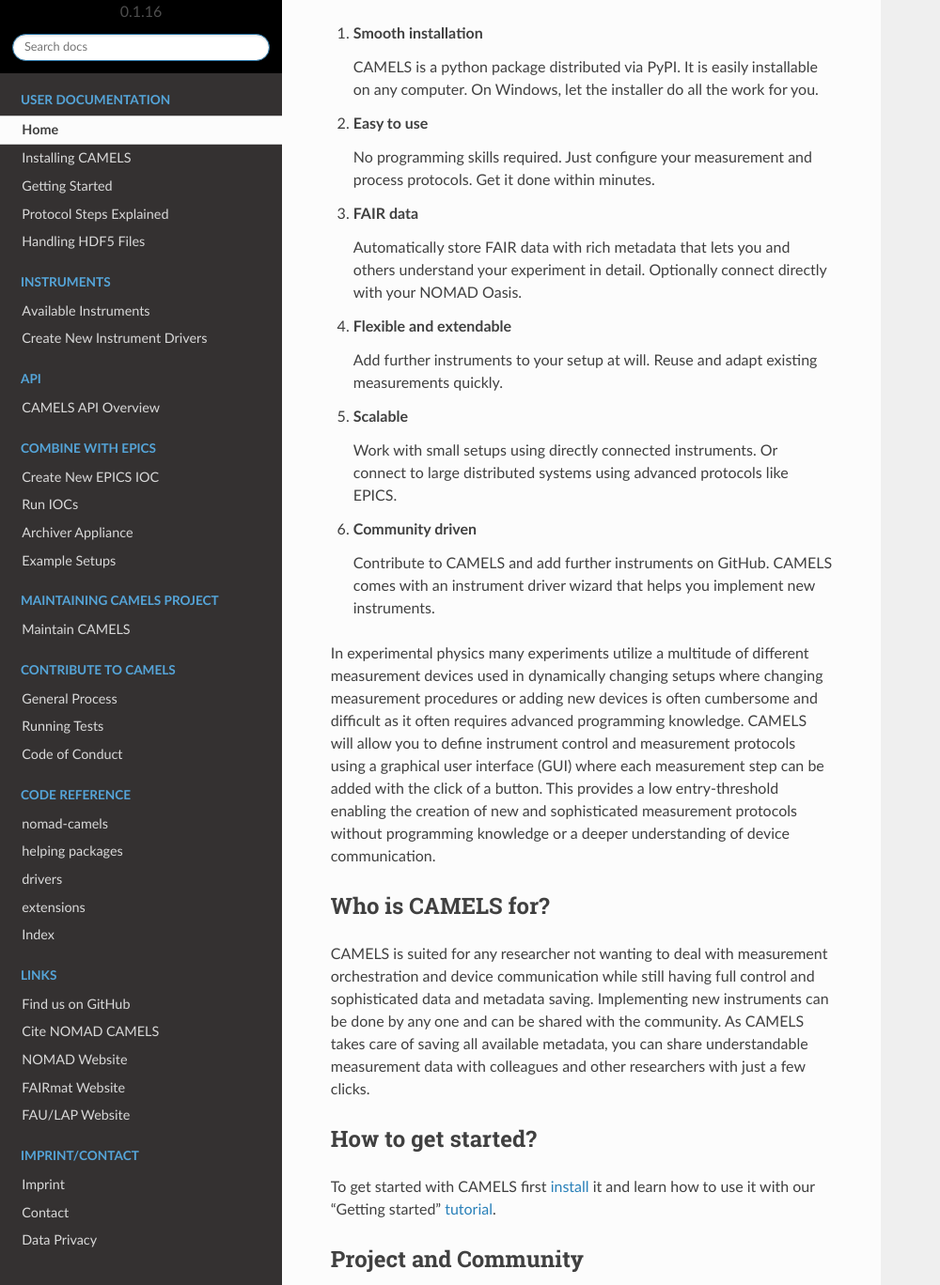
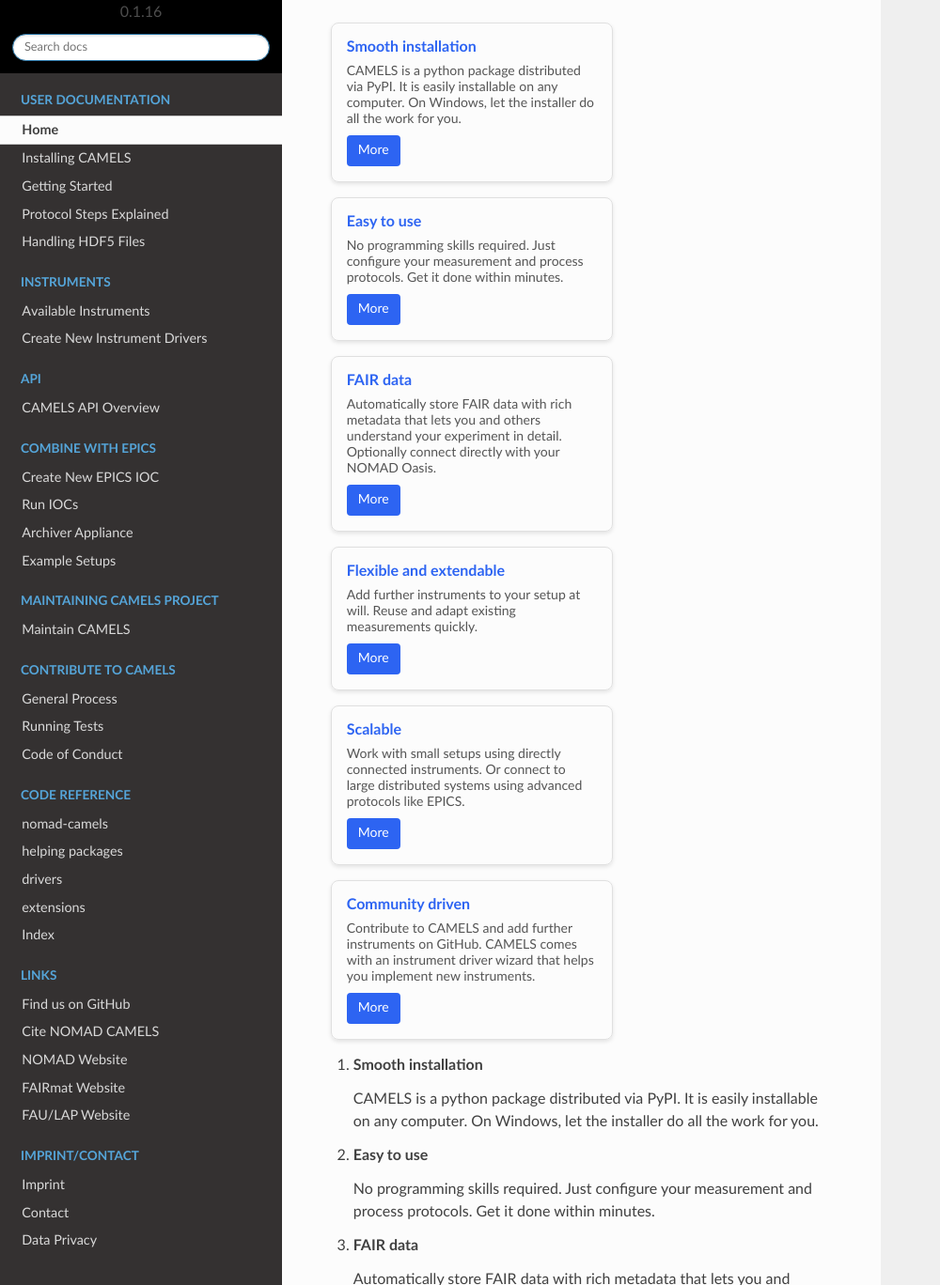
Before and after one commit to FAU-LAP/NOMAD-CAMELS, a Sphinx documentation site: the page built from docs/source/index.rst, in a window 1280 px wide and 1400 px high, scrolled down 1392 px, cut to the strip 32-1400 px from the top of the window. Shown: the whole strip at 94% size, without its empty margins (0-1000 px from the left). Built offline with Sphinx 7.4.7 and the Read the Docs theme 2.0.0, drawn with Linux system fonts in a browser that asks for light colours; pages that are not in the unit, such as notebooks, are missing from menus; the version number is read from the project's files by our own code.

Commit message:
added custom.js file

```diff
--- a/docs/source/conf.py
+++ b/docs/source/conf.py
@@ -60,3 +60,4 @@
 html_static_path = ["_static"]
 
 html_css_files = {"css/custom.css"}
+html_js_files = ["js/custom.js"]
--- a/docs/source/index.rst
+++ b/docs/source/index.rst
@@ -30,6 +30,60 @@
 
 Why CAMELS?
 ===========
+
+.. raw:: html
+
+    <div class="box-container">
+
+        <div class="box">
+            <a href="#" class="box-title">Smooth installation</a>
+            <div class="box-content">
+                CAMELS is a python package distributed via PyPI. It is easily installable on any computer. On Windows, let the installer do all the work for you.
+            </div>
+            <a href="#" class="more-link" onclick="toggleContent(event, this)">More</a>
+        </div>
+
+        <div class="box">
+            <a href="#" class="box-title">Easy to use</a>
+            <div class="box-content">
+                No programming skills required. Just configure your measurement and process protocols. Get it done within minutes.
+            </div>
+            <a href="#" class="more-link" onclick="toggleContent(event, this)">More</a>
+        </div>
+
+        <div class="box">
+            <a href="#" class="box-title">FAIR data</a>
+            <div class="box-content">
+                Automatically store FAIR data with rich metadata that lets you and others understand your experiment in detail. Optionally connect directly with your NOMAD Oasis.
+            </div>
+            <a href="#" class="more-link" onclick="toggleContent(event, this)">More</a>
+        </div>
+
+        <div class="box">
+            <a href="#" class="box-title">Flexible and extendable</a>
+            <div class="box-content">
+                Add further instruments to your setup at will. Reuse and adapt existing measurements quickly.
+            </div>
+            <a href="#" class="more-link" onclick="toggleContent(event, this)">More</a>
+        </div>
+
+        <div class="box">
+            <a href="#" class="box-title">Scalable</a>
+            <div class="box-content">
+                Work with small setups using directly connected instruments. Or connect to large distributed systems using advanced protocols like EPICS.
+            </div>
+            <a href="#" class="more-link" onclick="toggleContent(event, this)">More</a>
+        </div>
+
+        <div class="box">
+            <a href="#" class="box-title">Community driven</a>
+            <div class="box-content">
+                Contribute to CAMELS and add further instruments on GitHub. CAMELS comes with an instrument driver wizard that helps you implement new instruments.
+            </div>
+            <a href="#" class="more-link" onclick="toggleContent(event, this)">More</a>
+        </div>
+
+    </div>
 
 #. **Smooth installation**
 
```
Also changed, not shown: docs/source/doc/installation/installation.md (+2 -2 lines), docs/source/doc/tutorials/quick_start.md (+2 -2 lines).
